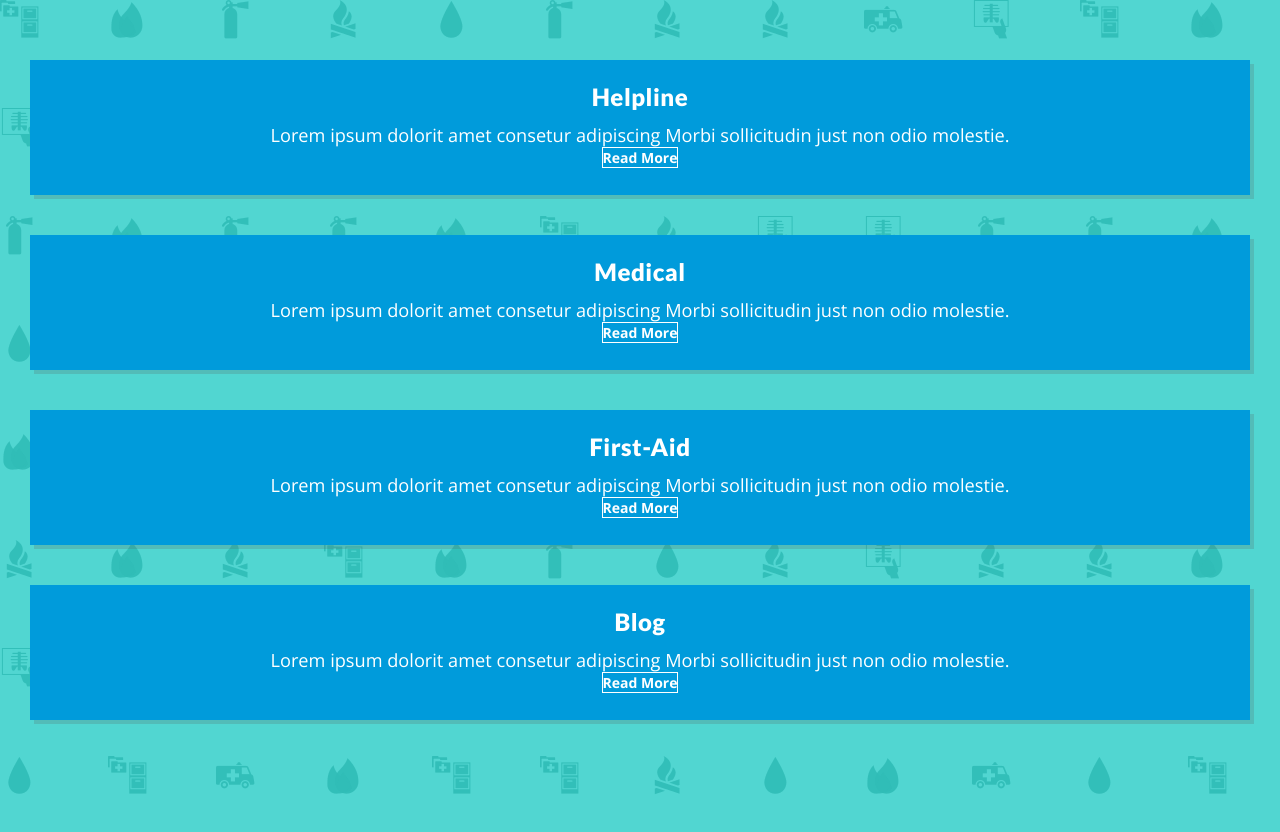
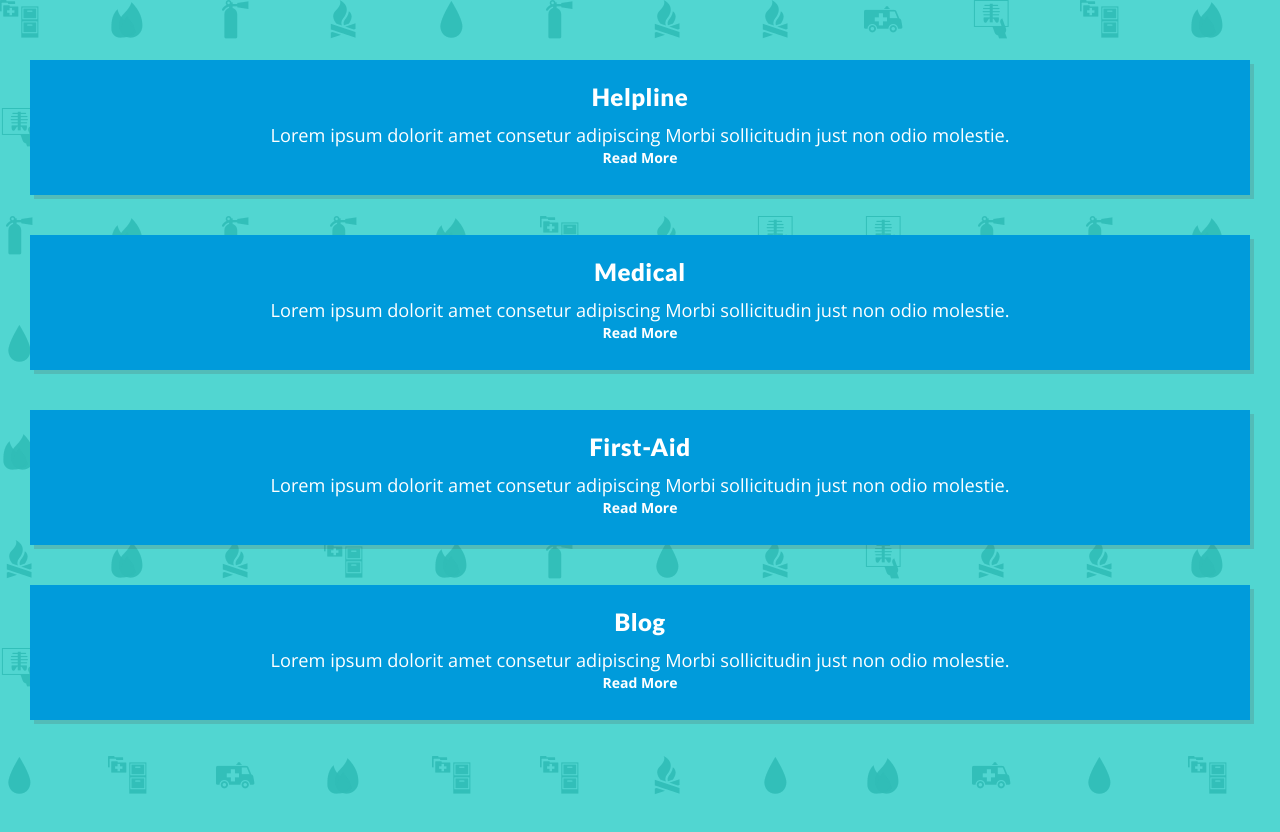
Before and after one commit to Divya2306/crisis-connect-final, a React (Create React App) app: page /category in a window 1280 px wide. Shown: the top 832 px of the page. Built offline with nearby package versions, Linux system fonts and the light colour scheme.

Commit message:
Update categories.css

```diff
--- a/src/components/categories.css
+++ b/src/components/categories.css
@@ -16,7 +16,9 @@ body {
   a:focus {
     outline: none;
   }
-
+  .main-container{
+    border: none;
+  }
   /* Heading Styles Starts */
 
   h1,
@@ -151,7 +153,7 @@ body {
   .btn-transparent {
     color: #fff;
     background: none;
-    border: 1px solid #fff;
+    /* border: 1px solid #fff; */
   }
   .btn-transparent:hover,
   .btn-transparent:focus,
```
